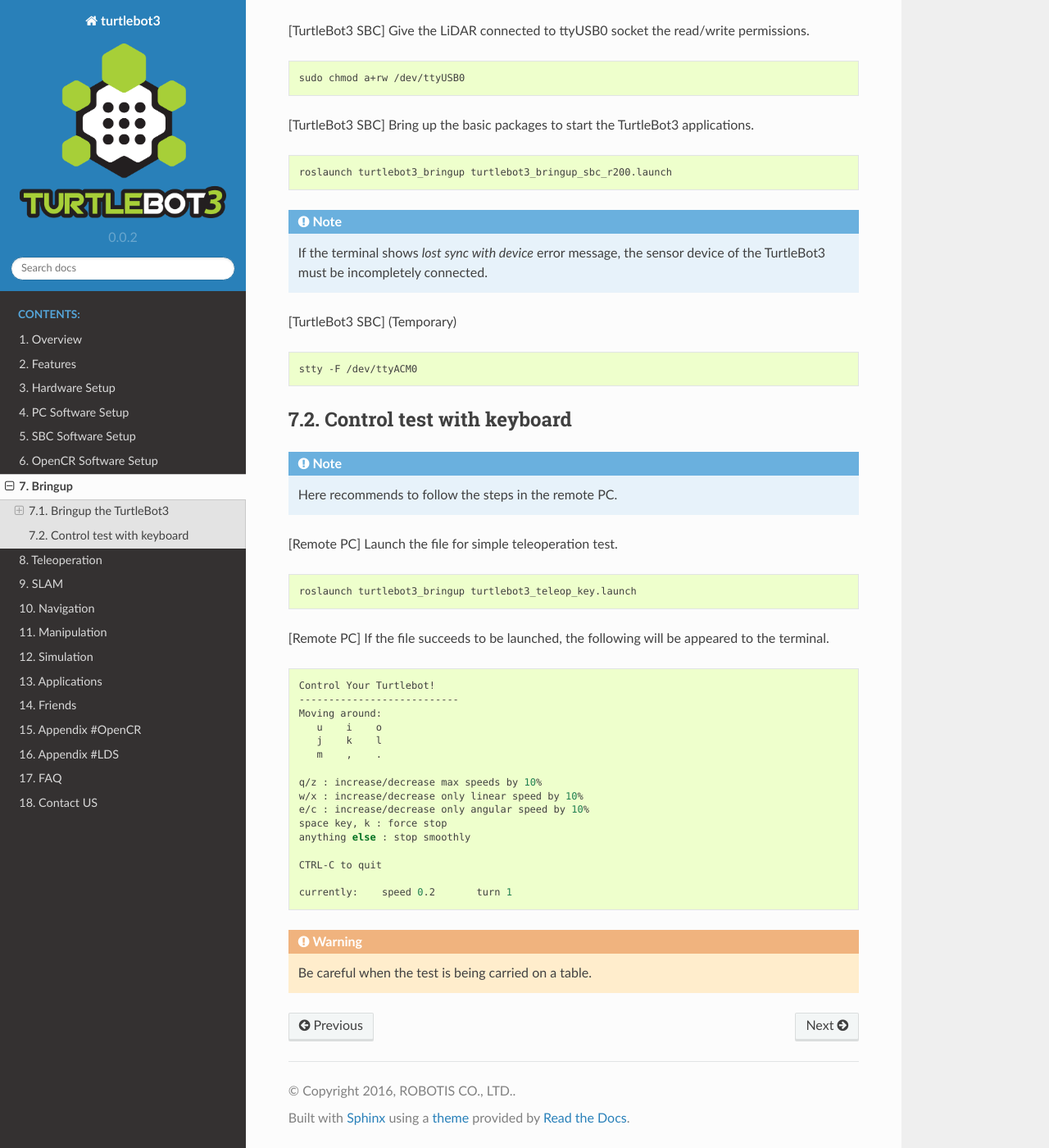
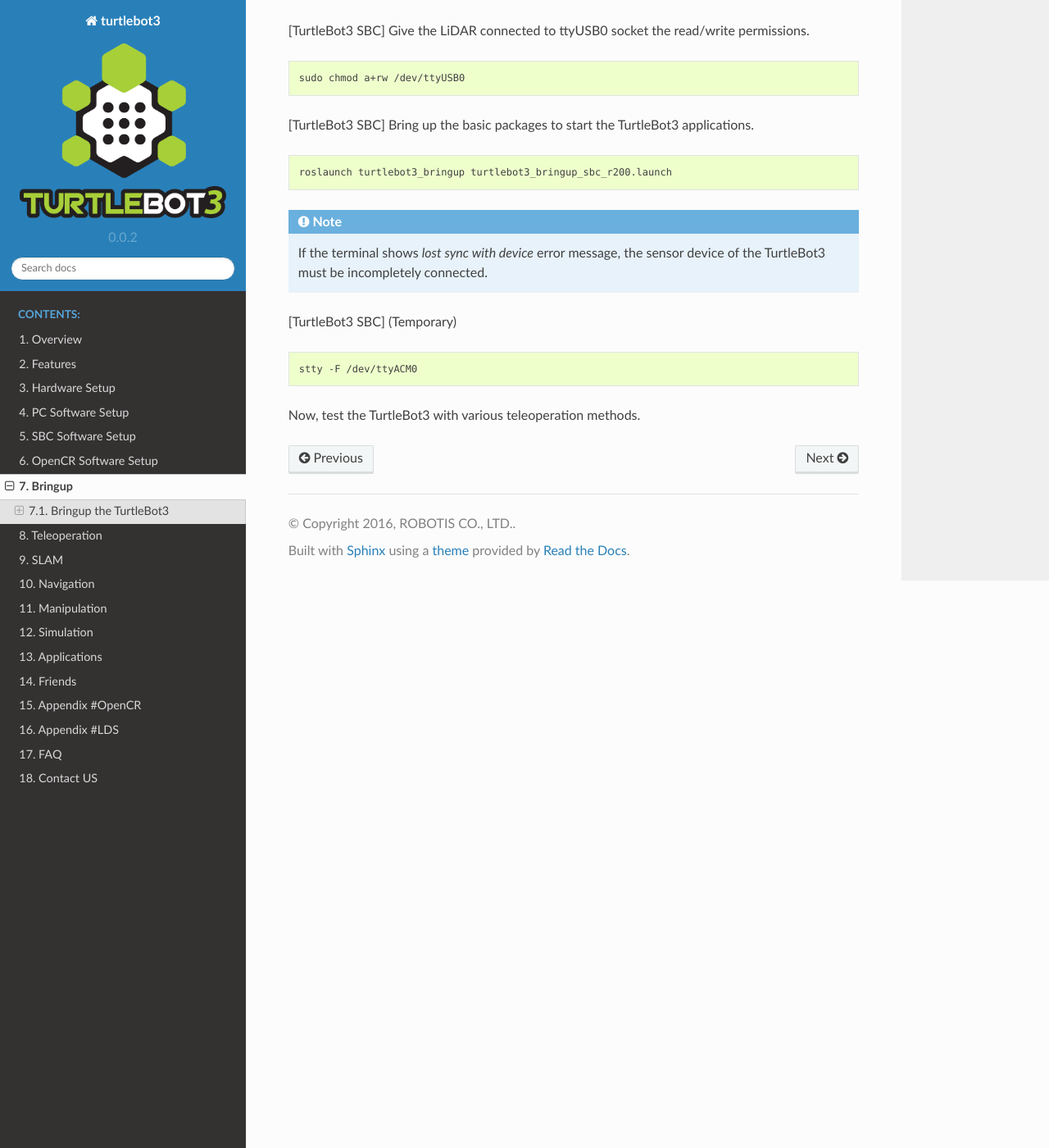
Before and after one commit to shivharis/turtlebot3_wiki, a Sphinx documentation site: the page built from docs/source/bringup.rst, in a window 1280 px wide and 1400 px high, scrolled down 1202 px. Shown: the whole window at 82% size. Built offline with Sphinx 7.4.7 and the Read the Docs theme 2.0.0, drawn with Linux system fonts in a browser that asks for light colours; some of the changed text lies outside the part shown.

Commit message:
Update bringup.rst

```diff
--- a/docs/source/bringup.rst
+++ b/docs/source/bringup.rst
@@ -3,7 +3,7 @@
 
 .. NOTE:: This instruction was tested on ``Ubuntu 16.04.1`` and ``ROS Kinetic Kame`` version.
 
-.. WARNING:: Follow the instructions by focusing on which platform should carry out the commands. (for example, `TurtleBot3 SBC` or ` Remote PC`.
+.. WARNING:: Follow the instructions by focusing on which platform should carry out the commands, for example, `TurtleBot3 SBC` or ` Remote PC`.
 
 .. WARNING:: Check if the IP addresses on each devices are set correctly.
 
@@ -65,36 +65,4 @@
 
   stty -F /dev/ttyACM0
 
-Control test with keyboard
------------------------------
-
-.. NOTE:: Here recommends to follow the steps in the remote PC.
-
-[Remote PC] Launch the file for simple teleoperation test.
-
-.. code-block:: bash
-
-  roslaunch turtlebot3_bringup turtlebot3_teleop_key.launch
-
-[Remote PC] If the file succeeds to be launched, the following will be appeared to the terminal.
-
-.. code-block:: bash
-
-  Control Your Turtlebot!
-  ---------------------------
-  Moving around:
-     u    i    o
-     j    k    l
-     m    ,    .
-
-  q/z : increase/decrease max speeds by 10%
-  w/x : increase/decrease only linear speed by 10%
-  e/c : increase/decrease only angular speed by 10%
-  space key, k : force stop
-  anything else : stop smoothly
-
-  CTRL-C to quit
-
-  currently:	speed 0.2	turn 1
-
-.. WARNING:: Be careful when the test is being carried on a table.
+Now, test the TurtleBot3 with various teleoperation methods.
```
